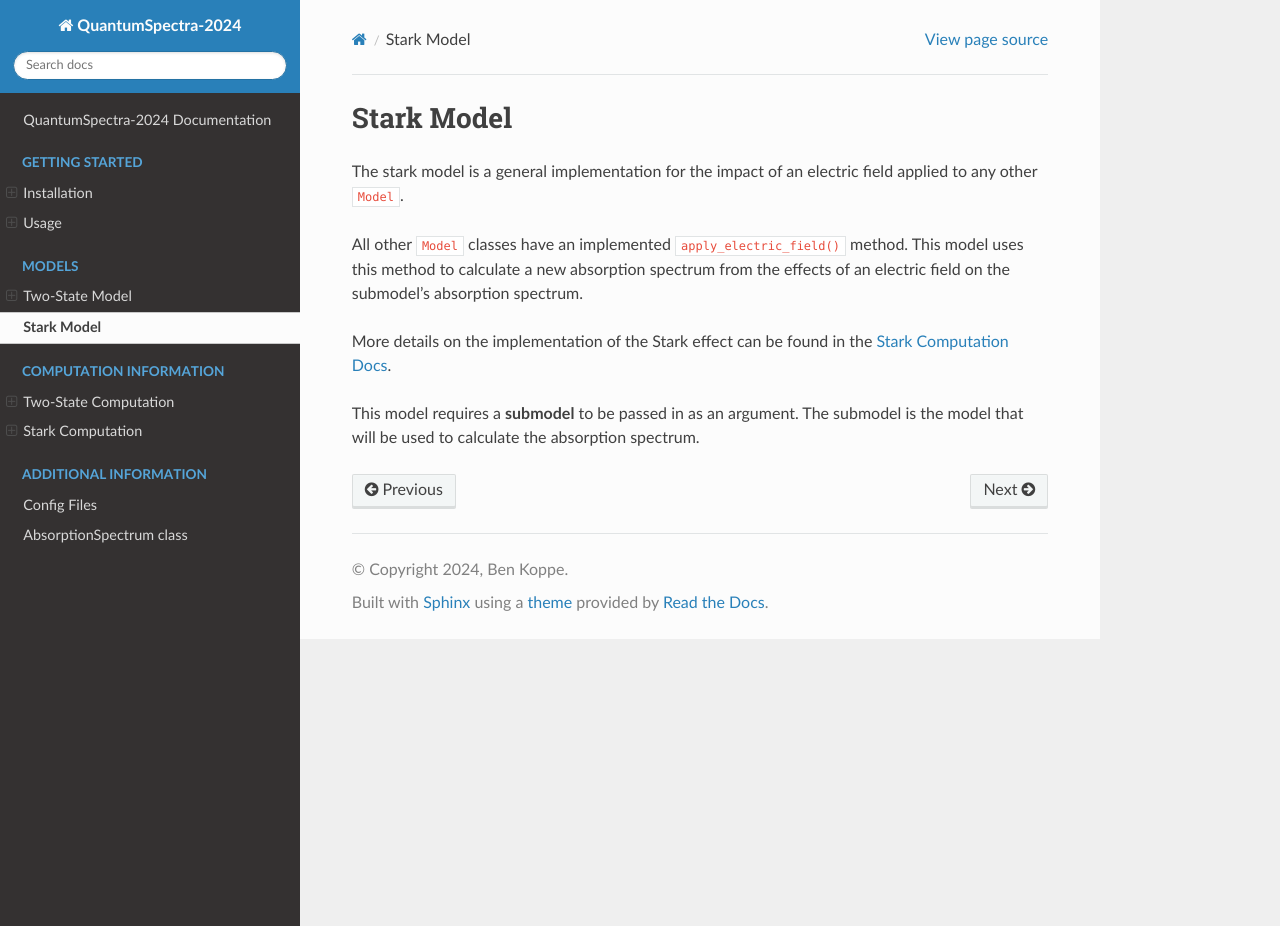
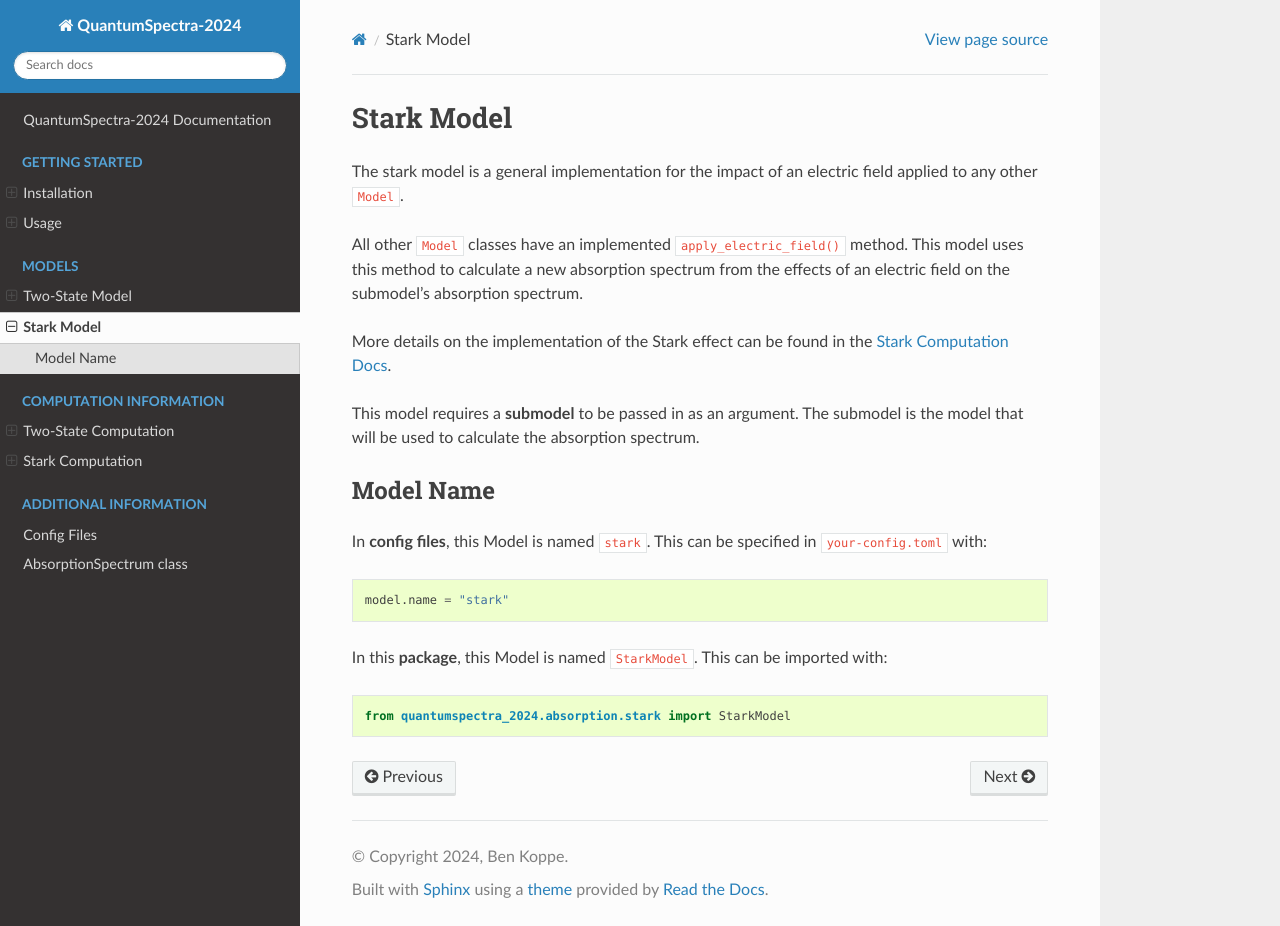
Before and after one commit to benkoppe/QuantumSpectra-2024, a Sphinx documentation site: the page built from docs/source/models/stark.rst, in a window 1280 px wide and 926 px high. Built offline with Sphinx 7.4.7 and the Read the Docs theme 2.0.0, drawn with Linux system fonts in a browser that asks for light colours.

Commit message:
added stark model information

```diff
--- a/docs/source/models/stark.rst
+++ b/docs/source/models/stark.rst
@@ -11,3 +11,17 @@
 More details on the implementation of the Stark effect can be found in the :ref:`Stark Computation Docs <stark-electric-field-calculation>`.
 
 This model requires a **submodel** to be passed in as an argument. The submodel is the model that will be used to calculate the absorption spectrum.
+
+Model Name
+----------------
+In **config files**, this Model is named ``stark``. This can be specified in ``your-config.toml`` with:
+
+.. code-block:: toml
+
+    model.name = "stark"
+
+In this **package**, this Model is named ``StarkModel``. This can be imported with:
+
+.. code-block:: python
+
+    from quantumspectra_2024.absorption.stark import StarkModel
```
